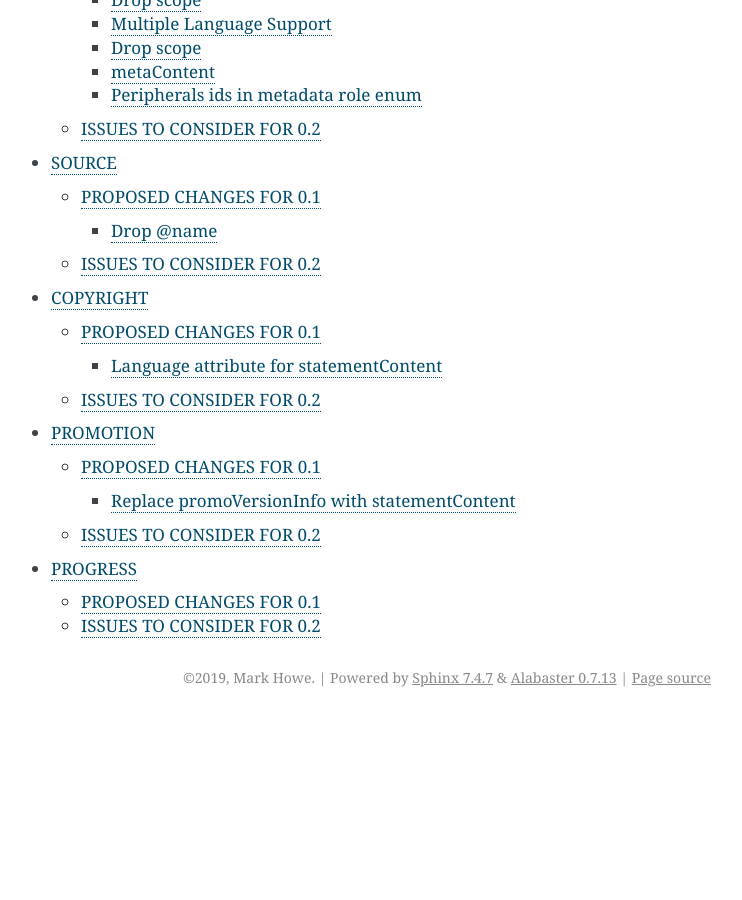
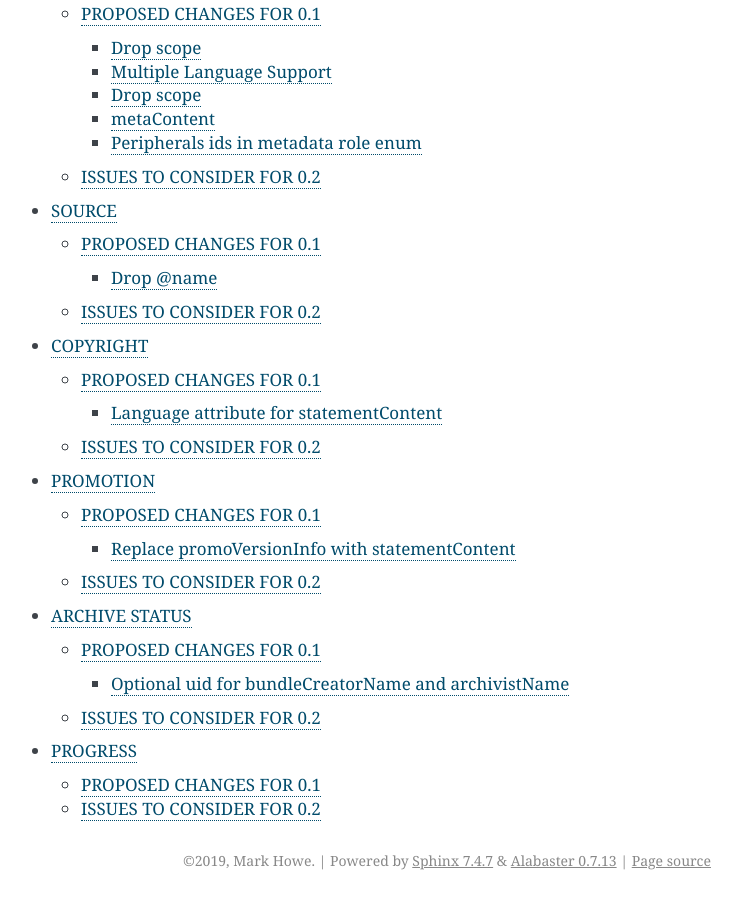
Before and after one commit to bible-technology/scripture-burrito, a Sphinx documentation site: the page built from proto_doc/sb_0_1/source/sb_0_1_rfc.rst, in a window 1280 px wide and 900 px high, scrolled down 3345 px. Shown: the whole window, without its empty margins (399-1141 px from the left). Built offline with Sphinx 7.4.7, drawn with Linux system fonts in a browser that asks for light colours; before the commit the page ends 4062 px from its top, so only the background shows below that; some of the changed text lies outside the part shown.

Commit message:
Add archiveStatus; revise type; refresh PDF

```diff
--- /dev/null
+++ b/proto_doc/sb_0_1/source/14b_archive_status.rst
@@ -0,0 +1,24 @@
+##############
+ARCHIVE STATUS
+##############
+
+************************
+PROPOSED CHANGES FOR 0.1
+************************
+
+====================================================
+Optional uid for bundleCreatorName and archivistName
+====================================================
+
+.. code-block:: xml
+
+    <bundleCreatorName uid="dbl::0123456789abcdef">Jane Doe</bundleCreatorName>
+    <archivistName uid="dbl::0123456789abcdef">Jane Doe</archivistName>
+
+The uid should be optional because this information may not be available in all cases, including retrospectively during migration.
+
+**************************
+ISSUES TO CONSIDER FOR 0.2
+**************************
+
+None.
--- a/proto_doc/sb_0_1/source/sb_0_1_rfc.rst
+++ b/proto_doc/sb_0_1/source/sb_0_1_rfc.rst
@@ -31,4 +31,5 @@ Welcome to the Scripture Burrito 0.1 RFC!
    12b_source
    13_copyright
    14_promotion
+   14b_archive_status
    15_progress
```
Also changed, not shown: proto_doc/sb_0_1/source/06_type.rst (+16 -0 lines), 1 other file.
